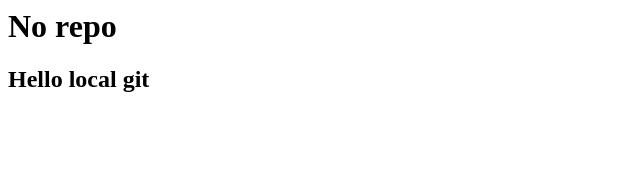
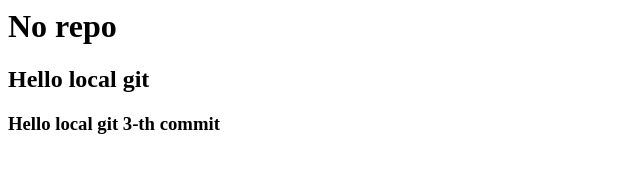
Before and after one commit to rzhevskyvs/test_github, a plain HTML site: page index.html in a window 1280 px wide. Shown: the whole page, without its empty margins (0-640 px from the left). Drawn offline with Linux system fonts and the light colour scheme.

Commit message:
4 commit

```diff
--- a/index.html
+++ b/index.html
@@ -5,6 +5,7 @@
 <body>
 <h1>No repo</h1>
 <h2>Hello local git</h2>
+<h3>Hello local git 3-th commit</h3>
 </body>
 
 </html>
```
Also changed, not shown: main.txt.
